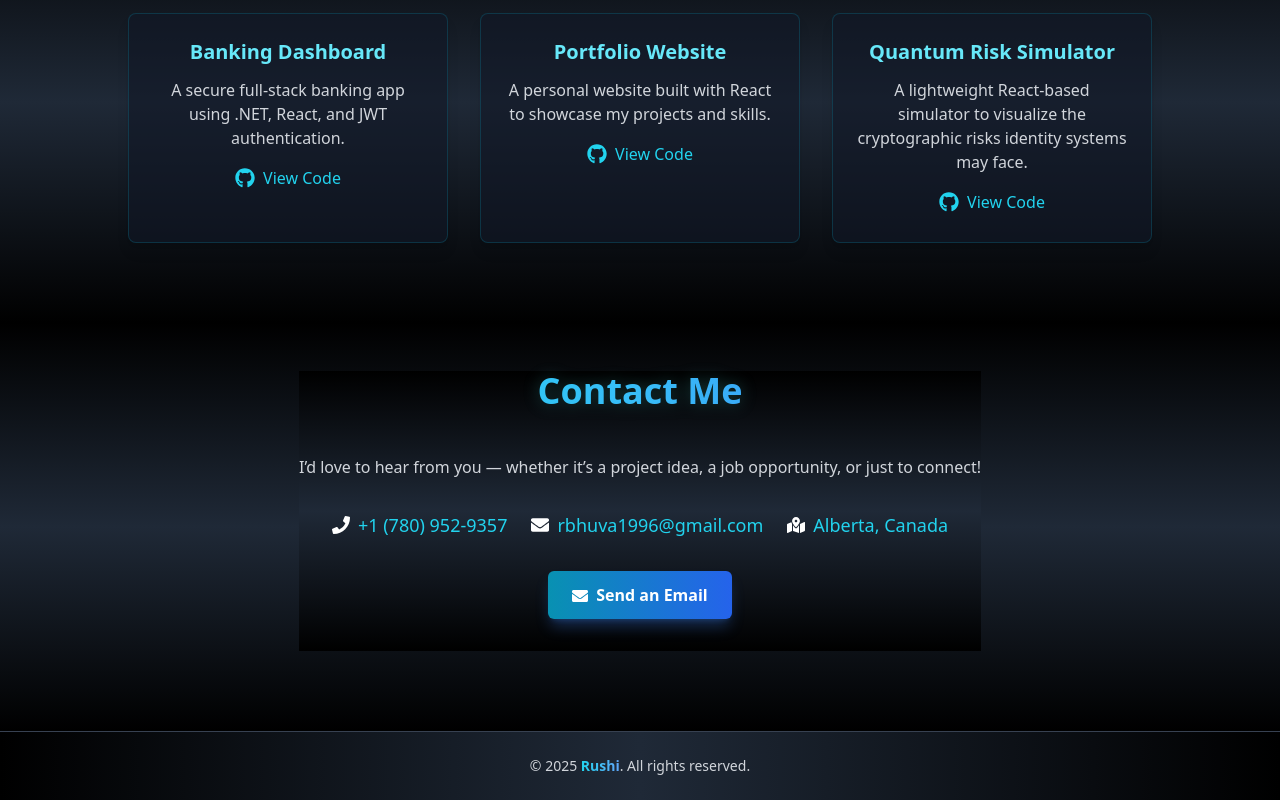
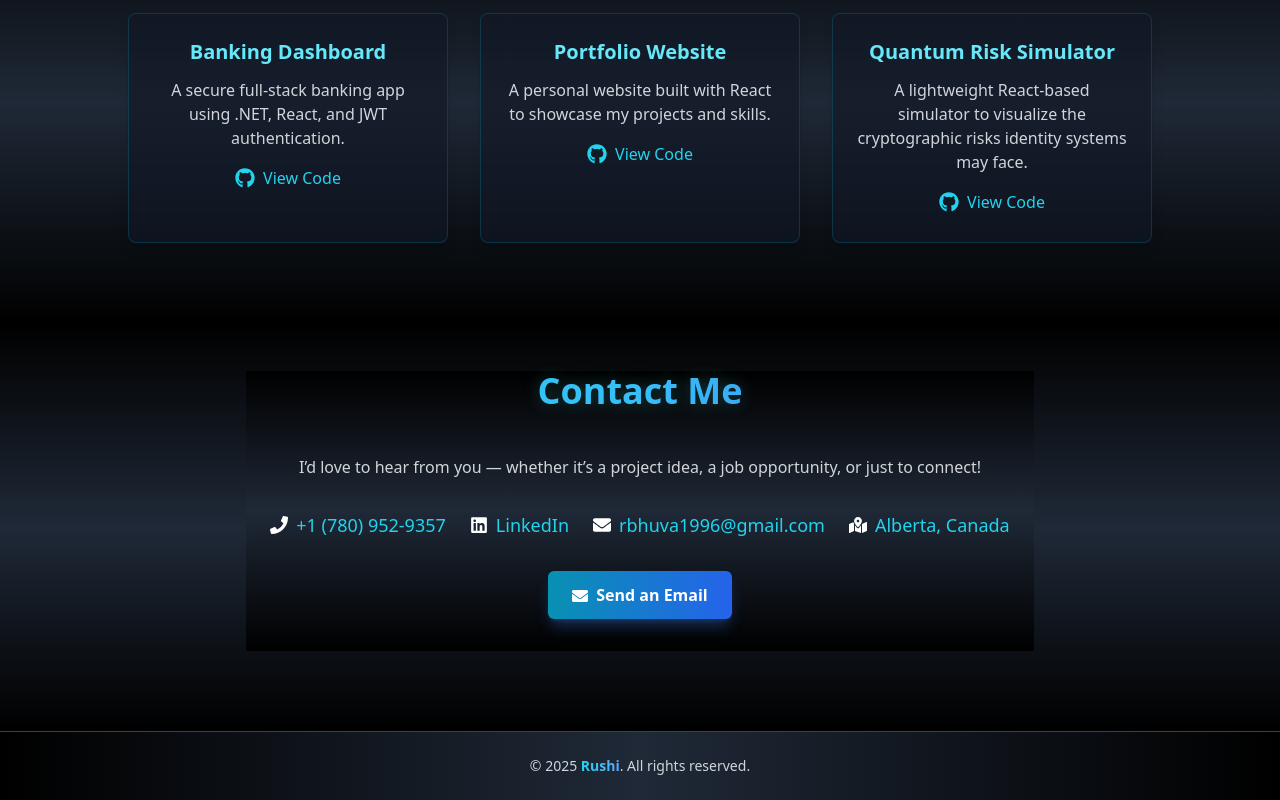
Before and after one commit to Rkb1510/my-portfolio, a React (Vite) app: page / in a window 1280 px wide. Shown: the part 2658-3458 px from the top of the page. Built offline with nearby package versions, Linux system fonts and the light colour scheme.

Commit message:
update contact section

```diff
--- a/src/components/Contact.jsx
+++ b/src/components/Contact.jsx
@@ -1,26 +1,10 @@
 //components/Contact.jsx
 
 import React, { useState } from "react";
-import { FaEnvelope, FaPhone, FaMapMarkedAlt } from "react-icons/fa";
+import { FaEnvelope, FaPhone, FaMapMarkedAlt, FaLinkedin } from "react-icons/fa";
 import { motion } from "framer-motion";
 
 function Contact() {
-  const [formData, setFormData] = useState({
-    name: "",
-    email: "",
-    message: "",
-  });
-
-  const handleChange = (e) => {
-    setFormData((prev) => ({ ...prev, [e.target.name]: e.target.value }));
-  };
-
-  const handleSubmit = (e) => {
-    e.preventDefault();
-    console.log("Form Data:", formData);
-    alert("Message sent (simulated)");
-    setFormData({ name: "", email: "", message: "" });
-  };
 
   return (
     <motion.section
@@ -32,7 +16,7 @@ function Contact() {
       className="pt-12 pb-20 px-6 flex flex-col items-center text-center
                  bg-gradient-to-b from-black via-gray-800 to-black text-gray-100"
     >
-      <div className="max-w-3xl mx-auto bg-gradient-to-b from-black via-gray-800 to-black">
+      <div className="max-w-5xl px-6 bg-gradient-to-b from-black via-gray-800 to-black">
         <h1 className="text-4xl font-extrabold mb-10 pb-1 bg-gradient-to-r from-cyan-400 via-sky-400 to-blue-500 bg-clip-text text-transparent
                    drop-shadow-[0_0_8px_rgba(56,178,172,.35)]">
           Contact Me
@@ -48,6 +32,17 @@ function Contact() {
           <div className="flex items-center gap-2">
             <FaPhone className="text-white" />
             +1 (780) 952-9357
+          </div>
+          <div className="flex items-center gap-2">
+            <a
+              href="linkedin.com/in/rushibhuva"
+              target="_blank"
+              rel="noopener noreferrer"
+              className="flex items-center gap-2 text-cyan-400 hover:text-blue-300 transition"
+            >
+              <FaLinkedin className="text-white" />
+              LinkedIn
+            </a>
           </div>
           <div className="flex items-center gap-2">
             <FaEnvelope className="text-white" />
```
